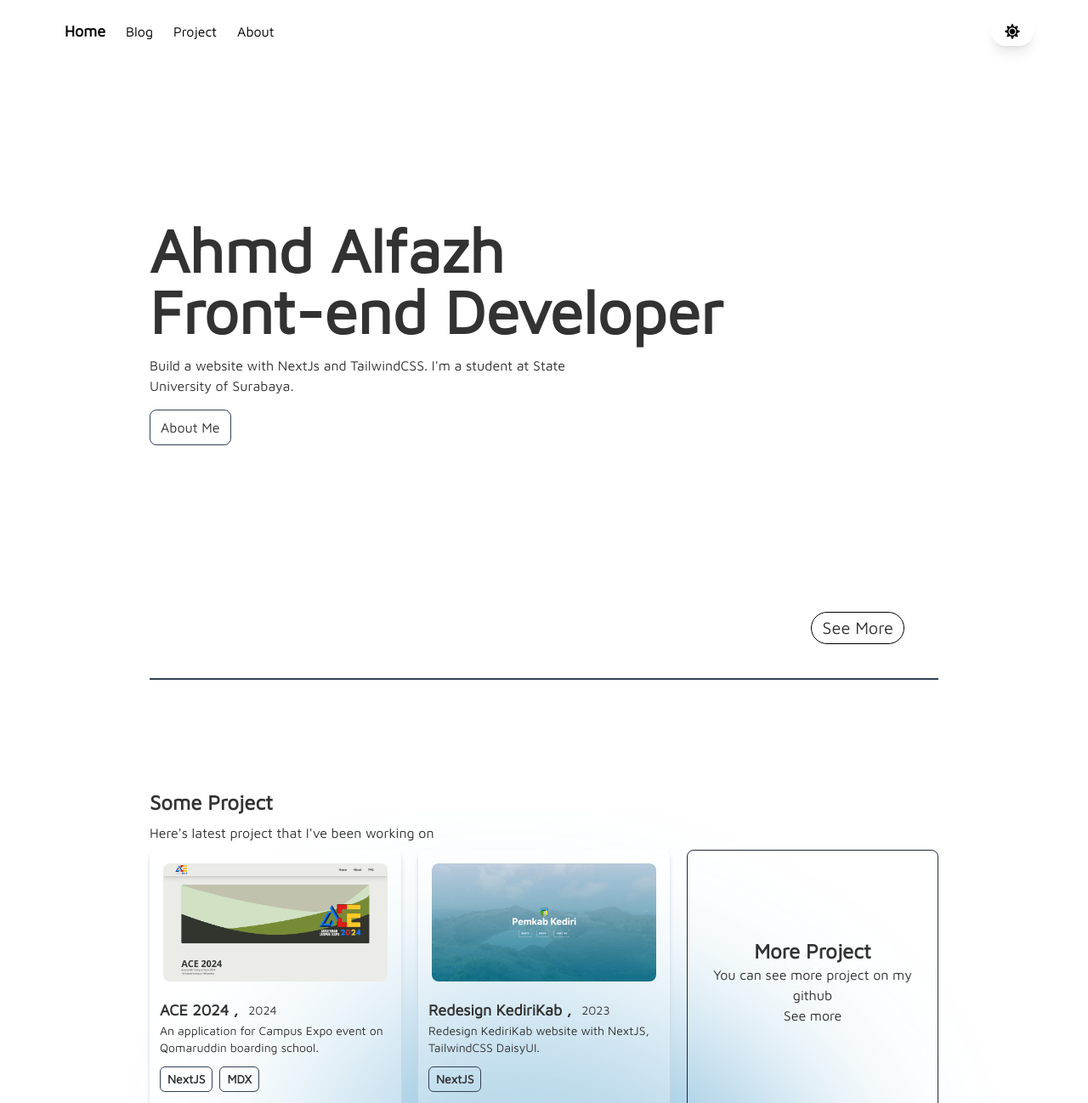
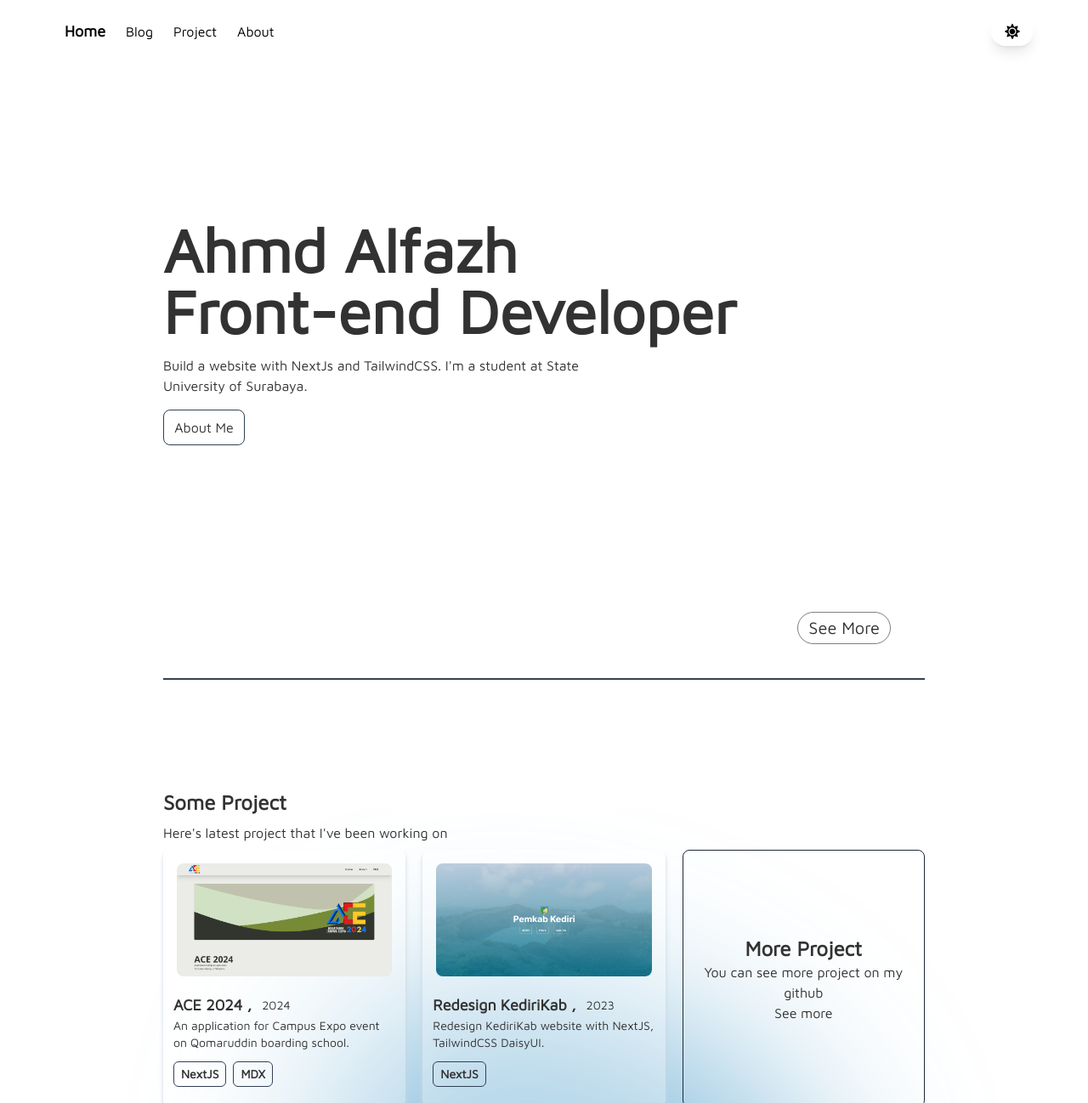
Before and after one commit to alfazh123/Alfazh, a Next.js app: page / in a window 1280 px wide. Shown: the top 1298 px of the page at 85% size. Built offline with nearby package versions, Linux system fonts and the light colour scheme.

Commit message:
fix: padding and position element

```diff
--- a/app/about/page.tsx
+++ b/app/about/page.tsx
@@ -1,6 +1,6 @@
 export default function About() {
     return (
-        <div className="px-4 pt-32">
+        <div className="px-8 pt-32">
             <h1 className="font-bold text-4xl">About</h1>
             <p>
                 This is a personal website created by Ahmd Alfazh. This website
--- a/app/art/page.tsx
+++ b/app/art/page.tsx
@@ -31,7 +31,7 @@ export default function Art() {
         return dates;
     });
     return (
-        <div className="flex flex-col space-y-8 px-4 pt-32">
+        <div className="flex flex-col space-y-8 px-8 pt-32">
             <header className="space-y-10">
                 <h1 className="text-4xl font-bold">Art & Photography</h1>
                 <p
--- a/app/blog/page.tsx
+++ b/app/blog/page.tsx
@@ -28,7 +28,7 @@ export default async function Blog({
     const files = await fetchData();
 
     return (
-        <div className="px-4 pt-32 space-y-4">
+        <div className="px-8 pt-32 space-y-4">
             <h1 className="font-bold text-4xl">Blog</h1>
             <Search />
             <p className="text-base">
--- a/app/books/page.tsx
+++ b/app/books/page.tsx
@@ -7,7 +7,7 @@ export const metadata: Metadata = {
 
 export default function Books() {
     return (
-        <div className="px-4 pt-32">
+        <div className="px-8 pt-32">
             <h1 className="font-bold text-4xl">Books</h1>
             <BooksPanel />
         </div>
--- a/app/components/button.tsx
+++ b/app/components/button.tsx
@@ -4,7 +4,7 @@ export const AboutButton = () => {
     return (
         <Link
             href="/about"
-            className="my-4 border-solid border w-24 md:text-base text-sm dark:border-slate200 border-slate700 dark:hover:bg-white hover:bg-black hover:text-slate200 dark:hover:text-slate800 px-3 py-2 rounded-lg"
+            className="my-4 border-solid border w-24 md:text-base text-sm justify-center text-center items-center dark:border-slate200 border-slate700 dark:hover:bg-white hover:bg-black hover:text-slate200 dark:hover:text-slate800 px-3 py-2 rounded-lg"
         >
             About Me
         </Link>
--- a/app/layout.tsx
+++ b/app/layout.tsx
@@ -49,7 +49,7 @@ export default function RootLayout({
                     disableTransitionOnChange
                 >
                     <Navbar />
-                    <main className="pb-20 mx-auto lg:w-3/4 md:w-5/6 w-11/12 justify-center items-center min-h-screen">
+                    <main className="pb-20 mx-auto lg:w-3/4 md:w-5/6 w-full justify-center items-center min-h-screen">
                         {children}
                     </main>
                     <Footer />
--- a/app/page.tsx
+++ b/app/page.tsx
@@ -11,7 +11,7 @@ import { FaArrowDown, FaBook } from "react-icons/fa";
 
 export default function Home() {
     return (
-        <main className="flex flex-col mb-10 px-4">
+        <main className="flex flex-col mb-10 px-8">
             <div className="flex items-center h-screen flex-col justify-center gap-12 border-solid border-b-2 border-b-slate700 dark:border-b-slate300 relative">
                 <header className="flex flex-col transition-all ease-in-out duration-700 absolute left-0">
                     <div>
@@ -26,20 +26,16 @@ export default function Home() {
                     </p>
                     <AboutButton />
                 </header>
-                <div
-                    // style={{ backgroundImage: "url(/bg-button.svg)" }}
-                    className="bg-right-bottom bg-no-repeat bg-contain bg-opacity-10 dark:bg-opacity-10 bg-local w-full h-full top-0 left-0"
+
+                <Link
+                    href={"#content"}
+                    className="flex flex-col justify-center items-center group md:text-xl sm:text-base text-sm hover:italic border border-opacity-50 dark:border-white border-black rounded-full md:px-3 px-2 py-1 scroll-smooth absolute md:right-10 md:bottom-10 right-0 bottom-5"
                 >
-                    <Link
-                        href={"#content"}
-                        className="flex flex-col justify-center items-center group md:text-xl sm:text-base text-sm hover:italic border dark:border-white border-black rounded-full px-3 py-1 scroll-smooth absolute right-10 bottom-10"
-                    >
-                        See More
-                    </Link>
-                </div>
+                    See More
+                </Link>
             </div>
 
-            <section className="space-y-2 pt-32 mb-10" id="content">
+            <section className="space-y-2 mb-10 mt-32 scroll-m-20" id="content">
                 <h3 className="text-2xl font-semibold">Some Project</h3>
                 <p className="text-gray-500">
                     Here&apos;s latest project that I&apos;ve been working on
--- a/app/project/page.tsx
+++ b/app/project/page.tsx
@@ -8,7 +8,7 @@ export const metadata: Metadata = {
 
 export default function Project() {
     return (
-        <div className="flex flex-col space-y-10 px-4 pt-32">
+        <div className="flex flex-col space-y-10 px-8 pt-32">
             <h1 className="font-bold text-4xl">Project</h1>
             <div className="grid lg:grid-cols-3 sm:grid-cols-2 gap-4">
                 {projects.map((project, index) => (
```
Also changed, not shown: public/bg-button.svg (deleted).
